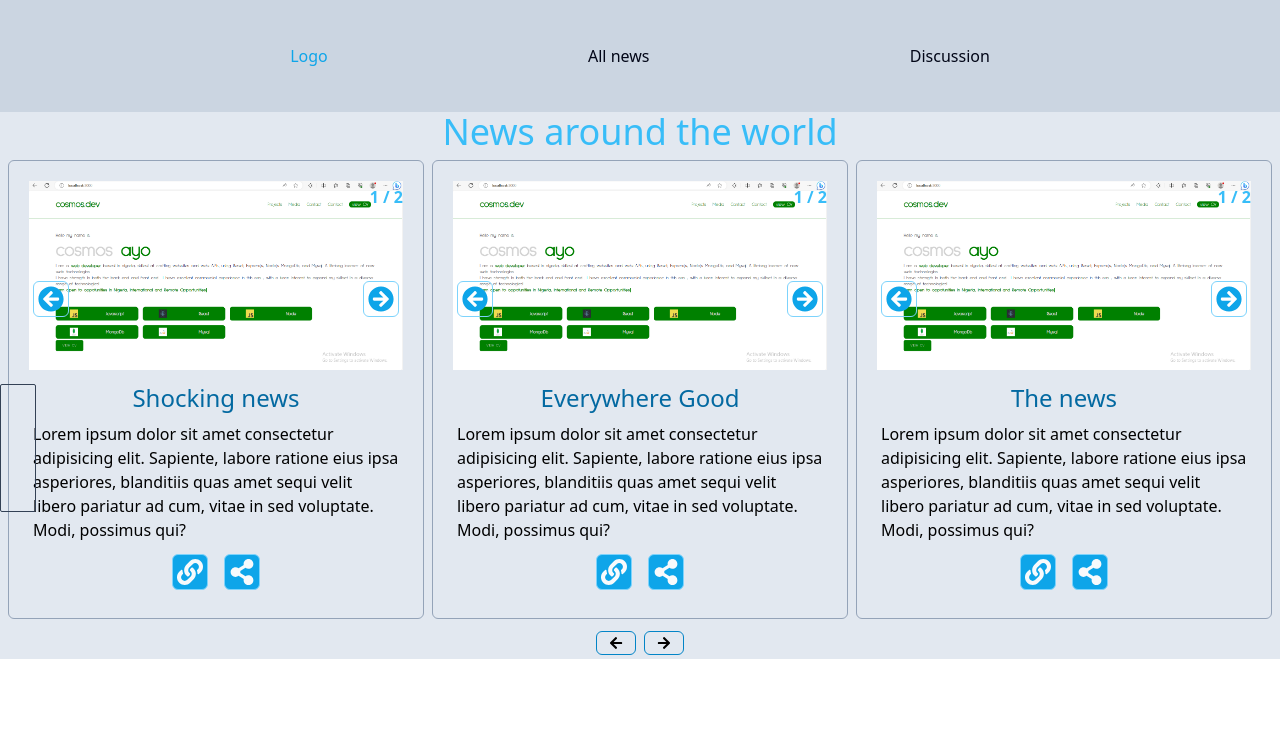
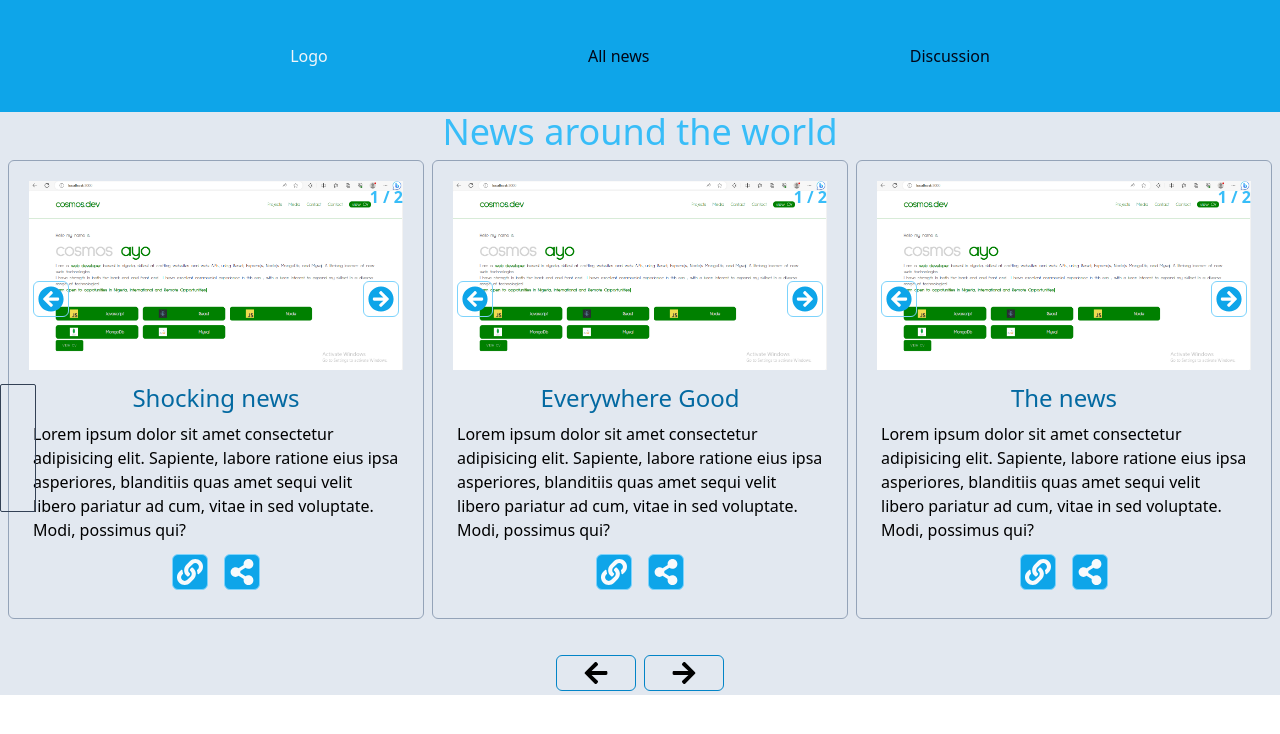
Before and after one commit to Cosmosvybes/The_news_app, a React (Vite) app: page / in a window 1280 px wide. Shown: the top 734 px of the page. Built offline with nearby package versions, Linux system fonts and the light colour scheme; a web font is replaced by a local one.

Commit message:
increase font sized and padding

```diff
--- a/src/Components/Nav.jsx
+++ b/src/Components/Nav.jsx
@@ -6,10 +6,10 @@ const Nav = () => {
   return (
     <>
       <header
-        className="h-28 bg-slate-300  z-10 sticky top-0 flex
+        className="h-28 bg-sky-500  z-10 sticky top-0 flex
            justify-around items-center px-40 max-sm:px-3 max-sm:justify-between max-sm:h-12"
       >
-        <h1 className="text-sky-500  rounded-sm px-1 py-">Logo</h1>
+        <h1 className="text-slate-100  rounded-sm px-1 py-">Logo</h1>
         <a
           href="#"
           className="text-slate-950 rounded-sm px-1 py-1 hover:border border-white hover:bg-sky-400 hover:text-white max-sm:hidden"
@@ -23,7 +23,7 @@ const Nav = () => {
           className="hidden max-sm:inline"
           onClick={() => setOpenBar(!openBar)}
         >
-          {!openBar && <FaBars className=" text-sky-400 text-2xl" />}
+          {!openBar && <FaBars className=" text-slate-100 text-2xl" />}
         </button>
 
         <div
@@ -47,7 +47,7 @@ const Nav = () => {
             Filter by{" "}
           </p>
           <select
-            className="border border-gray-50 rounded-md"
+            className="border border-gray-50 rounded-md px-4 py-1"
             style={{ display: openBar ? "block" : "none" }}
           >
             <option>Entertainment</option>
--- a/src/Components/News.jsx
+++ b/src/Components/News.jsx
@@ -68,14 +68,14 @@ const News = () => {
             </div>
           ))}
         </div>
-        <div className="pg-btns flex  items-center max-sm:flex justify-center max-sm:px-1">
+        <div className="pg-btns flex  justify-center items-center max-sm:flex max-sm:justify-center max-sm:px-2 max-sm:py-2 mx-4 my-6 ">
           <FaArrowLeft
             onClick={prevPost}
-            className="border border-sky-600 px-1 py-1 w-10 text-2xl hover:bg-sky-500 hover:text-white rounded-md m-1"
+            className="border border-sky-600 px-3 py-1 w-20 text-4xl hover:bg-sky-500 hover:text-white rounded-md m-1"
           />{" "}
           <FaArrowRight
             onClick={nextPost}
-            className="border border-sky-600 px-1 py-1 w-10 text-2xl hover:bg-sky-500 hover:text-white rounded-md m-1"
+            className="border border-sky-600 px-3 py-1 w-20 text-4xl hover:bg-sky-500 hover:text-white rounded-md m-1"
           />
           {/* {pageNumbers.map((number) => (
             <div className="px-0" key={number}>
```
